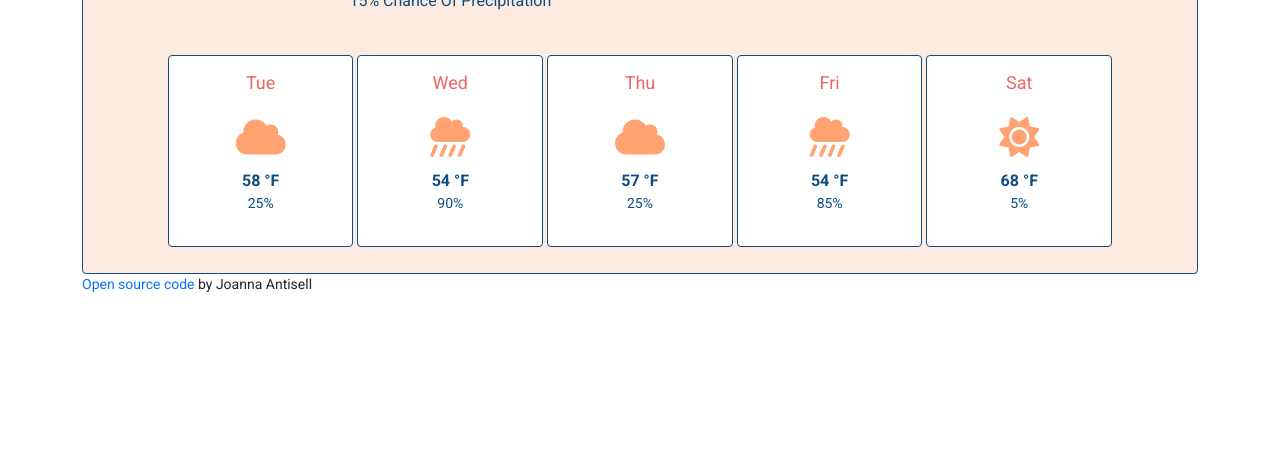
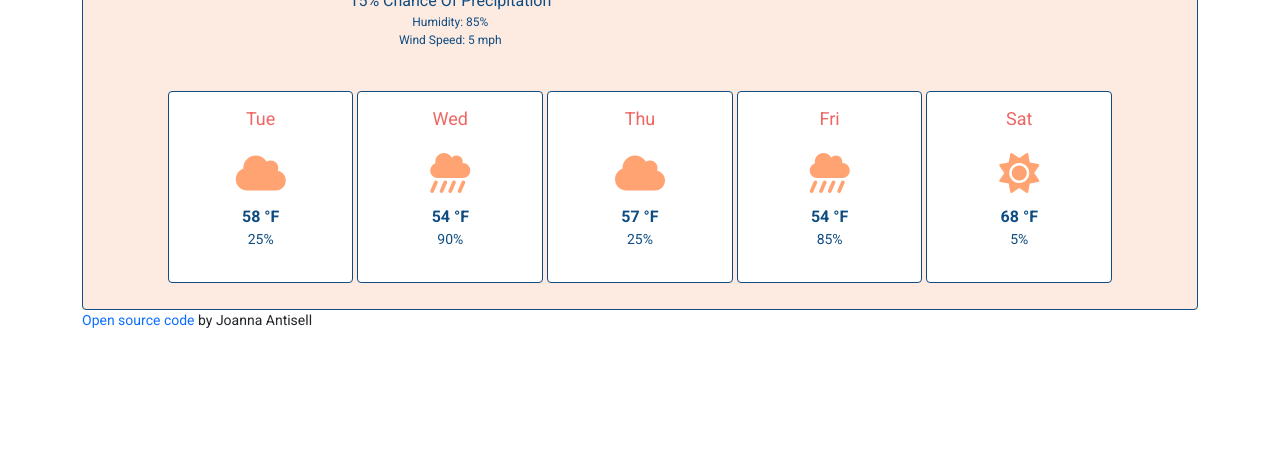
Before and after one commit to jka24/weather-app, a plain HTML site: page index.html in a window 1280 px wide. Shown: the part 344-800 px from the top of the page. Drawn offline with nearby package versions, Linux system fonts and the light colour scheme; no server answers.

Commit message:
Add humidity & wind

```diff
--- a/index.html
+++ b/index.html
@@ -56,6 +56,12 @@
                       </li>
                       <li class="today-descrip">
                         15% chance of precipitation
+                      </li>
+                      <li class="today-humidity">
+                          Humidity: <span id="today-humid">85</span>%
+                      </li>
+                      <li class="today-wind">
+                          Wind Speed: <span id="today-wind">5</span> mph
                       </li>
                   </ul>
                 </p>
--- a/src/index.js
+++ b/src/index.js
@@ -21,6 +21,8 @@ function showTemperature(response) {
   let currentTemp = Math.round(response.data.main.temp);
   let description = response.data.weather[0].description;
   let returnedCity = response.data.name;
+  let humid = response.data.main.humidity;
+  let wind = Math.round(response.data.wind.speed);
 
   let todayTemp = document.querySelector("#today-temp-digits");
   todayTemp.innerHTML = currentTemp;
@@ -30,6 +32,12 @@ function showTemperature(response) {
 
   let cityText = document.querySelector("#city-display");
   cityText.innerHTML = returnedCity;
+
+  let todayHumidity = document.querySelector("#today-humid");
+  todayHumidity.innerHTML = humid;
+
+  let todayWind = document.querySelector("#today-wind");
+  todayWind.innerHTML = wind;
 }
 
 function getLocation(event) {
--- a/src/styles.css
+++ b/src/styles.css
@@ -57,6 +57,16 @@ a {
   text-transform: capitalize;
 }
 
+.today-humidity {
+  font-size: 12px;
+  color: #0f4c81;
+}
+
+.today-wind {
+  font-size: 12px;
+  color: #0f4c81;
+}
+
 li.icon {
   font-size: 40px;
   color: #ffa372;
```
